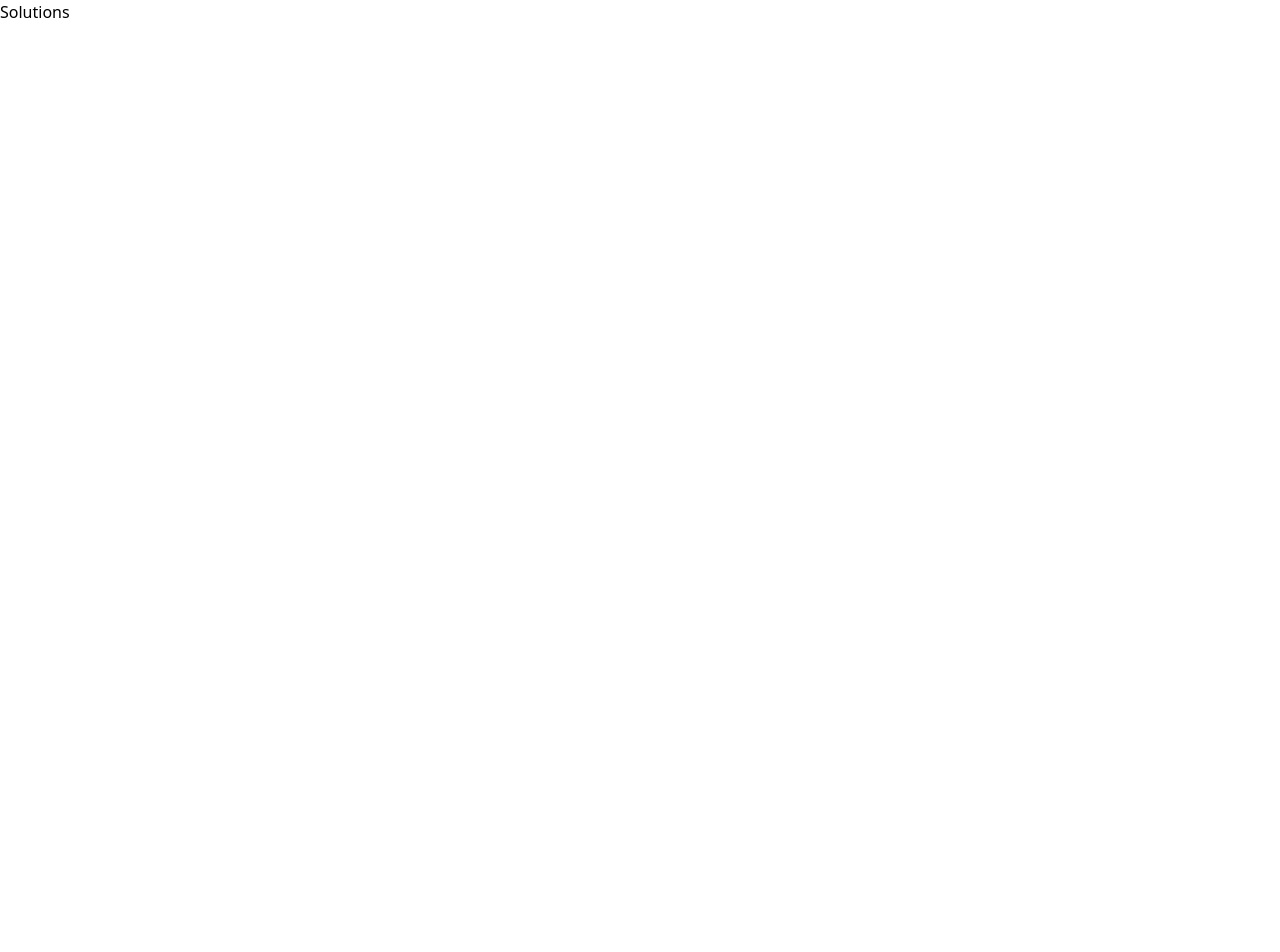
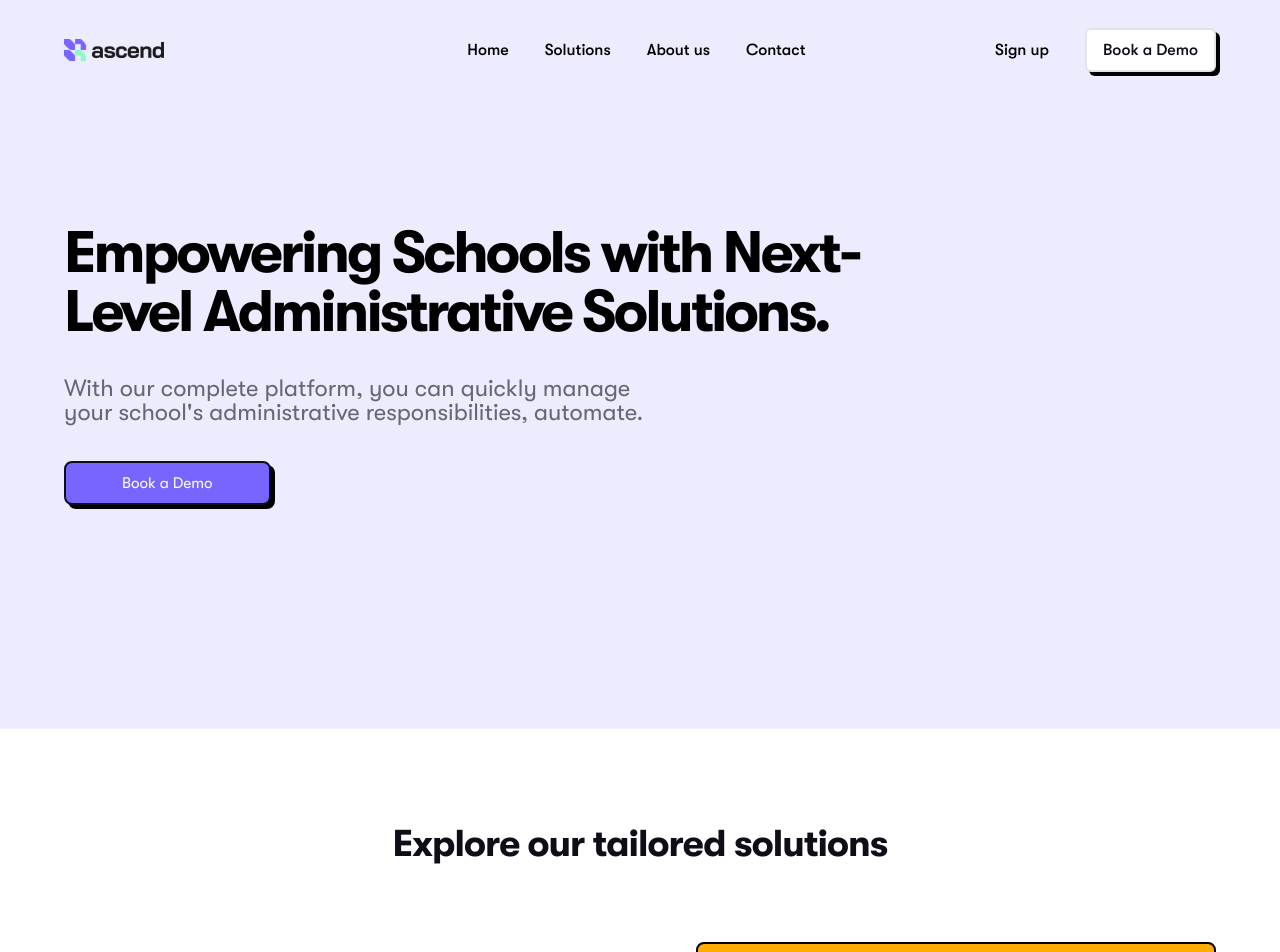
Before and after one commit to AscendHQ/Ascend-Frontend, a Next.js app: page /solutions in a window 1280 px wide. Shown: the top 952 px of the page. Before the commit the page ends 800 px from the top, so only its background shows below. Built offline with nearby package versions, Linux system fonts and the light colour scheme.

Commit message:
aoe : solution page added

```diff
--- a/src/components/generics/content-section.tsx
+++ b/src/components/generics/content-section.tsx
@@ -8,7 +8,7 @@ export default function ContentSection({
 }: {
   direction?: string;
   heading: string;
-  button: JSX.Element;
+  button?: JSX.Element;
 }): JSX.Element {
   return (
     <div
--- a/src/components/generics/footer-landing-page.tsx
+++ b/src/components/generics/footer-landing-page.tsx
@@ -4,12 +4,14 @@ import { Icon } from "@iconify/react";
 import { Button } from "../ui/button";
 import Link from "next/link";
 
-export default function Footer({ date }: { date: Date }) {
+export default function Footer() {
+  const date = new Date();
+
   return (
     <footer>
       <div className="bg-neutral-100 py-10 font-medium">
         <Container>
-          <section className="flex flex-wrap gap-5 justify-between">
+          <section className="flex flex-col md:flex-row flex-wrap gap-5 justify-between">
             <div className="">
               <Image
                 src="/Ascend-Logo.svg"
@@ -74,7 +76,7 @@ export default function Footer({ date }: { date: Date }) {
       </div>
       <div className="bg-grey-50 py-5">
         <Container>
-          <div className="flex items-center flex-wrap gap-5 justify-between">
+          <div className="flex flex-col-reverse md:flex-row md:items-center flex-wrap gap-5 justify-between">
             <p>
               © {date.getFullYear()} AscendTechnologies. All rights reserved.
             </p>
--- a/src/components/generics/header-landing-page.tsx
+++ b/src/components/generics/header-landing-page.tsx
@@ -45,7 +45,7 @@ function Header({
   return (
     <div
       className={`fixed w-full z-[999] bg-white ${
-        isScrolled ? "bg-opacity-50 shadow-lg" : "bg-opacity-0"
+        isScrolled ? "bg-opacity-80 shadow-lg" : "bg-opacity-0"
       } transition-all`}
     >
       <Container>
--- a/src/components/ui/button/button.tsx
+++ b/src/components/ui/button/button.tsx
@@ -7,12 +7,14 @@ export default function Button({
   children,
   variant,
   className,
+  styles,
 }: {
   leftElement?: JSX.Element;
   rightElement?: JSX.Element;
   children: ReactNode;
   variant?: "primary" | "secondary";
   className?: string;
+  styles?: string;
 }): React.JSX.Element {
   let variantClasses = "";
 
@@ -31,7 +33,7 @@ export default function Button({
       break;
   }
   return (
-    <button className={twMerge(variantClasses, className)}>
+    <button className={`${twMerge(variantClasses, className)} ${styles}`}>
       {leftElement}
       {children}
       {rightElement}
--- a/src/pages/index.tsx
+++ b/src/pages/index.tsx
@@ -9,7 +9,6 @@ import { commentData } from "@/config";
 import Button from "@/components/ui/button/button";
 
 export default function Home() {
-  const date = new Date();
   const [isOpen, setIsOpen] = React.useState(false);
 
   return (
@@ -19,7 +18,7 @@ export default function Home() {
         <IntroSection />
       </div>
       <MainSection />
-      <Footer date={date} />
+      <Footer />
     </div>
   );
 }
@@ -30,7 +29,7 @@ function MainSection() {
       <WhyUs />
       <TailoredSolutions />
       <Container>
-        <div className="">
+        <div className="mb-32">
           <ContentSection
             heading="Why we do what we do at Ascend"
             button={
@@ -76,15 +75,20 @@ function MainSection() {
               ))}
             </div>
           </div>
-          <div className="bg-accent-900 text-center border-2 border-accent-300 px-8 md:px-10 py-32 space-y-4 rounded-3xl my-32 relative">
-            <h4 className="text-grey-100 text-step-4 font-bold tracking-tighter">
-              Give your school administration an
-              <span className="text-secondary-green-500"> edge</span>.
-            </h4>
-            <Button>Book a Demo</Button>
-          </div>
+          <BookADemo />
         </div>
       </Container>
     </section>
   );
 }
+export function BookADemo() {
+  return (
+    <div className="bg-accent-900 text-center border-2 border-accent-300 px-8 md:px-10 py-32 space-y-4 rounded-3xl mt-32 relative">
+      <h4 className="text-grey-100 text-step-4 font-bold tracking-tighter">
+        Give your school administration an
+        <span className="text-secondary-green-500"> edge</span>.
+      </h4>
+      <Button>Book a Demo</Button>
+    </div>
+  );
+}
--- a/src/pages/solutions.tsx
+++ b/src/pages/solutions.tsx
@@ -1,7 +1,52 @@
+import { ContentSection, Footer, Header } from "@/components/generics";
+import { Button } from "@/components/ui/button";
+import { Container } from "@/components/ui/container";
+import { SchoolStat } from "@/templates/Home/why-us";
+import { IntroSection } from "@/templates/Solution";
 import React from "react";
+import { BookADemo } from ".";
 
 function Solutions() {
-  return <div>Solutions</div>;
+  const [isOpen, setIsOpen] = React.useState(false);
+
+  return (
+    <div className="font-GTWalsheimPro">
+      <div className="bg-purple-100">
+        <Header isOpen={isOpen} setIsOpen={setIsOpen} />
+        <IntroSection />
+      </div>
+      <MainSection />
+      <Footer />
+    </div>
+  );
 }
-
+function MainSection() {
+  return (
+    <section>
+      <Container>
+        <div className="py-24">
+          <h3 className="text-center text-step-2 font-bold tracking-tight text-accent-300">
+            Explore our tailored solutions
+          </h3>
+          <ContentSection
+            heading="Student Management"
+            direction="lg:flex-row-reverse"
+          />
+          <ContentSection
+            heading="Staff Management"
+            direction="lg:flex-row-reverse"
+          />
+          <ContentSection
+            heading="Automated Payroll System"
+            direction="lg:flex-row-reverse"
+          />
+          <div className="mt-32">
+            <SchoolStat />
+          </div>
+          <BookADemo />
+        </div>
+      </Container>
+    </section>
+  );
+}
 export default Solutions;
--- a/src/templates/Home/why-us.tsx
+++ b/src/templates/Home/why-us.tsx
@@ -57,6 +57,13 @@ function WhyUs() {
             </button>
           }
         />
+        <SchoolStat />
+      </div>
+    </Container>
+  );
+}
+export function SchoolStat() {
+  return (
     <section className="flex border flex-col lg:flex-row gap-6 border-accent-300 justify-between p-10 items-center rounded-lg mt-10 max-w-[70rem] mx-auto">
       <div className="text-center lg:text-left">
         <h4 className="text-step-2 font-black max-w-[37rem] text-accent-200">
@@ -98,9 +105,6 @@ function WhyUs() {
         ))}
       </div>
     </section>
-      </div>
-    </Container>
   );
 }
-
 export default WhyUs;
--- /dev/null
+++ b/src/templates/Solution/index.tsx
@@ -0,0 +1,3 @@
+import IntroSection from "./intro-section";
+
+export { IntroSection };
--- /dev/null
+++ b/src/templates/Solution/intro-section.tsx
@@ -0,0 +1,28 @@
+/* eslint-disable react/no-unescaped-entities */
+import { Button } from "@/components/ui/button";
+import { Container } from "@/components/ui/container";
+import { Icon } from "@iconify/react";
+import Image from "next/image";
+
+export default function IntroSection(): JSX.Element {
+  return (
+    <Container>
+      <section className="pt-40 pb-20 md:py-56 top-0 space-y-9">
+        <h2 className="text-step-4 font-bold max-w-[50rem] tracking-tighter">
+          Empowering Schools with Next-Level Administrative Solutions.
+        </h2>
+        <p className="max-w-[38rem] text-step-1 !leading-none font-normal text-accent-300 text-opacity-60">
+          With our complete platform, you can quickly manage your school's
+          administrative responsibilities, automate.
+        </p>
+        <Button
+          variant={"primary"}
+          className="text-white px-14 py-1.5 rounded-lg"
+          styles="text-step--2"
+        >
+          Book a Demo
+        </Button>
+      </section>
+    </Container>
+  );
+}
```
Lines whose indentation alone changed are shown as unchanged.
